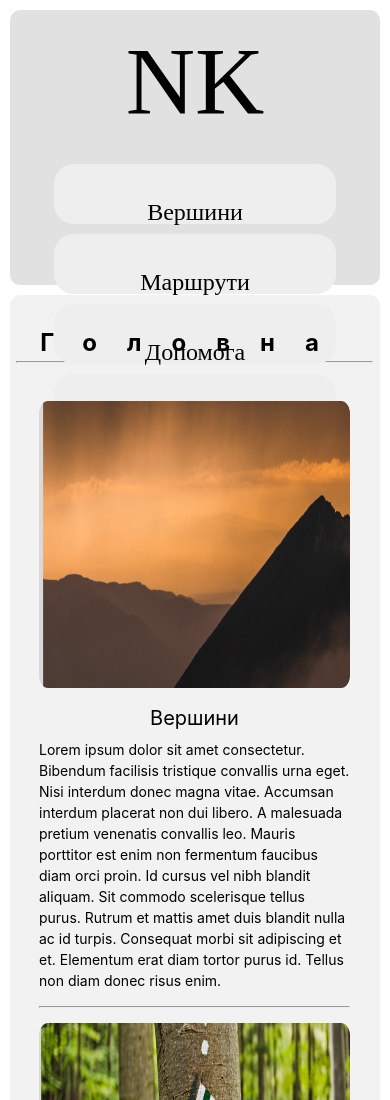
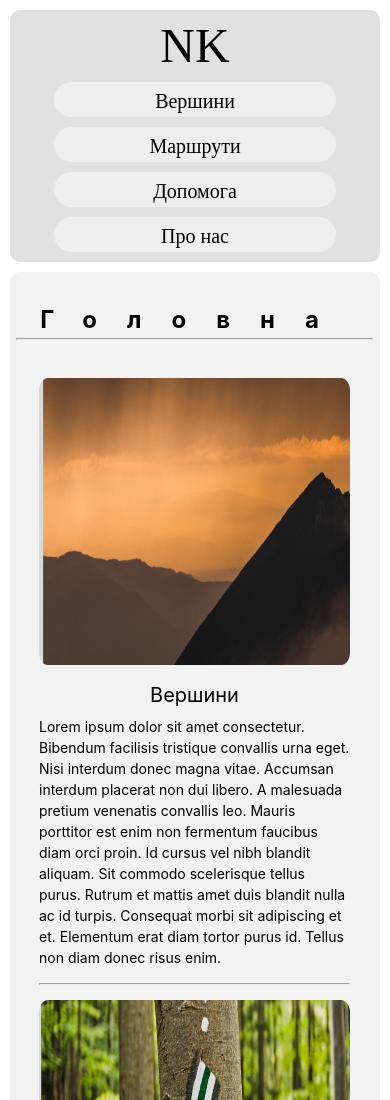
Before and after one commit to nosatskiy/helper-treking, a plain HTML site: page index.html in a window 390 px wide. Shown: the top 1100 px of the page. Drawn offline with Linux system fonts and the light colour scheme.

Commit message:
Add files via upload

```diff
--- a/style.css
+++ b/style.css
@@ -152,7 +152,7 @@ footer {
     font-family: 'Inter';
     font-weight: 400;
 }
-.social-media-img {
+.social-media-img > img {
     width: 40px;
     height: 40px;
 }
@@ -173,43 +173,41 @@ footer {
 
     nav{
         width: 100%;
-        height: 275px;
+        height: auto;
     }
     .nav-bar{
         display: flex;
         flex-direction: column;
-
     }
     .nav-bar-logo{
         padding: 0px;
-        margin: 0px;
+        margin: auto;
         display: flex;
         justify-content: space-between;
+        font-size: 48px;
     }
-    .nav-menu{
+    .nav-menu {
         display: flex;
+        align-content: center;
         flex-direction: column;
-        margin-left: 40px;
-        margin-right: 40px;
-        padding: 0px;
+        margin: 0px;
     }
     .nav-menu > li {
-        display: inline-block;
-        justify-content: center;
-        margin-top: 10px;
+        text-align: center;
+        margin-bottom: 10px;
+        padding: 4px 30px;
         width: 282px;
         height: 35px;
-        text-align: center;
-        padding: 30px 4px 30px 4px;
     }
-    .nav-menu > li > a {
-        font-size: 24px;
-        font-family: 'Kanit';
+    .nav-menu > li > a{
+        font-size: 20px;
+        font-family: 'Kanit' ;
         font-weight: 400;
-        text-align: center;
     }
-
     .nav-menu > li:hover {
+        pointer-events: none;
+    }
+    .nav-menu > li > a:hover {
         pointer-events: none;
     }
 
@@ -253,6 +251,9 @@ footer {
         height: auto;
         margin-top: 15px;
     }
+    article > h1 {
+        text-align: center;
+    }
     .main-text > h2{
         margin-top: 15px;
         margin-bottom: 0px;
@@ -279,13 +280,6 @@ footer {
     .copyright {
         margin-left: 24px;
     }
-    .social-media-img > img{
-        display: block;
-        justify-content: space-around;
-    }
-    .social-media-img {
-        text-align: center;
-    }
     .social-media {
         display: none;
     }
```
